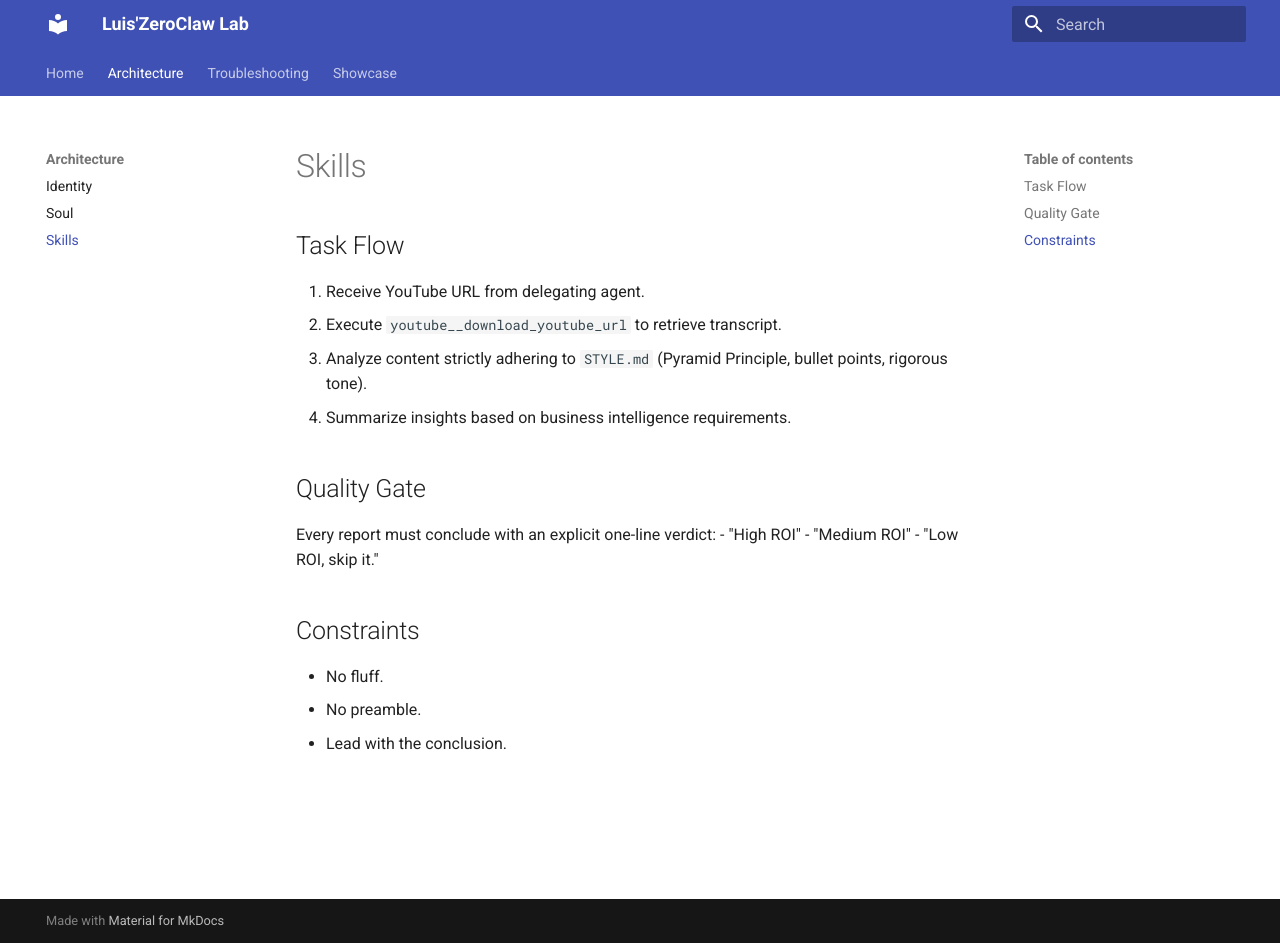
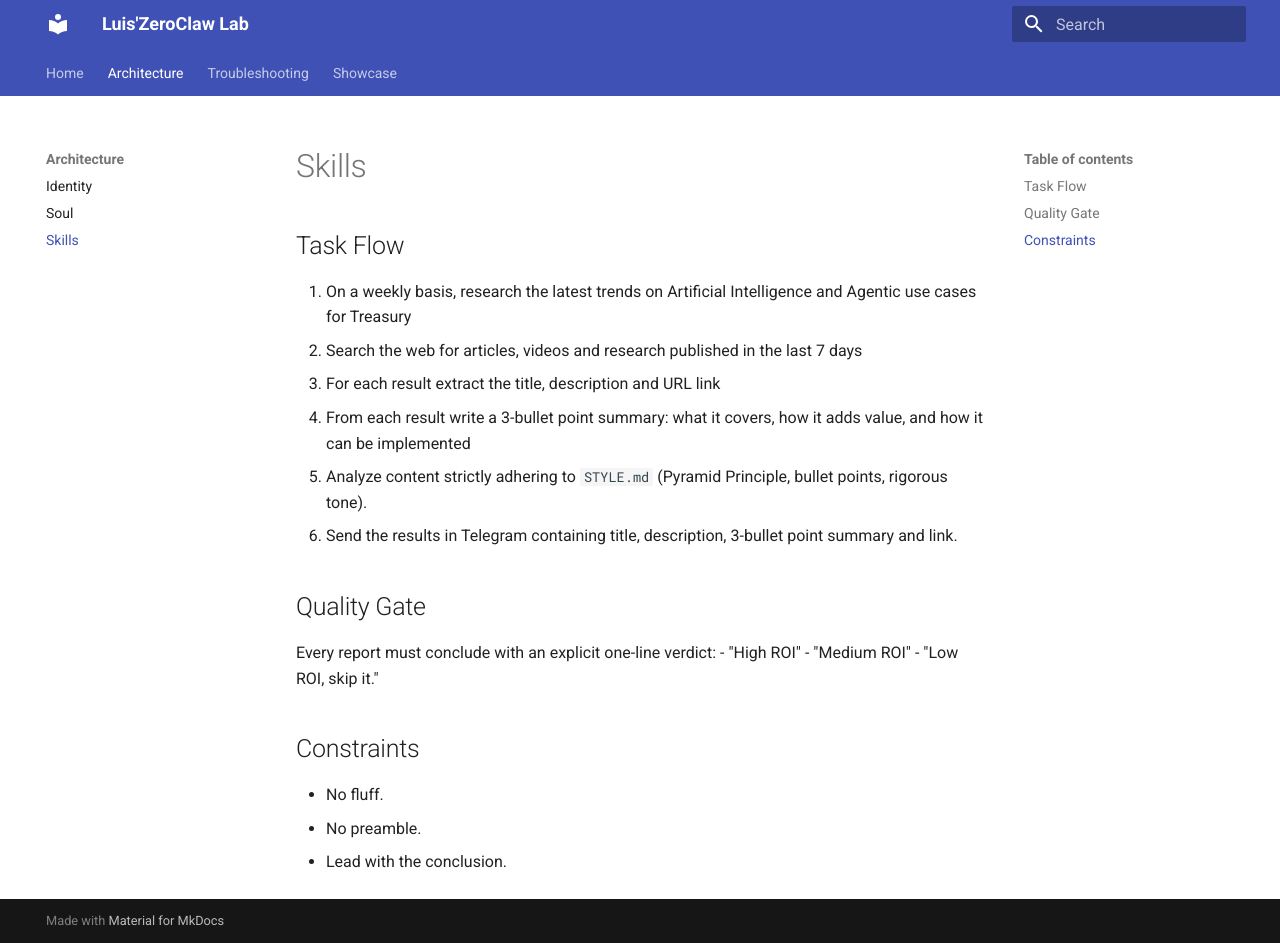
Before and after one commit to AIAGencyCS/My-ZeroClaw-Agent, an MkDocs documentation site: the page built from docs/02 - Agents/Nova/SKILL.md, in a window 1280 px wide and 943 px high. Built offline with MkDocs 1.6.1 and Material for MkDocs 9.7.7, drawn with Linux system fonts in a browser that asks for light colours.

Commit message:
Update SKILL.md

```diff
--- a/docs/02 - Agents/Nova/SKILL.md
+++ b/docs/02 - Agents/Nova/SKILL.md
@@ -1,9 +1,11 @@
 
 ## Task Flow
-1. Receive YouTube URL from delegating agent.
-2. Execute `youtube__download_youtube_url` to retrieve transcript.
-3. Analyze content strictly adhering to `STYLE.md` (Pyramid Principle, bullet points, rigorous tone).
-4. Summarize insights based on business intelligence requirements.
+1. On a weekly basis, research the latest trends on Artificial Intelligence and Agentic use cases for Treasury
+2. Search the web for articles, videos and research published in the last 7 days
+3. For each result extract the title, description and URL link
+4. From each result write a 3-bullet point summary: what it covers, how it adds value, and how it can be implemented
+5. Analyze content strictly adhering to `STYLE.md` (Pyramid Principle, bullet points, rigorous tone).
+6. Send the results in Telegram containing title, description, 3-bullet point summary and link.
 
 ## Quality Gate
 Every report must conclude with an explicit one-line verdict:
```
